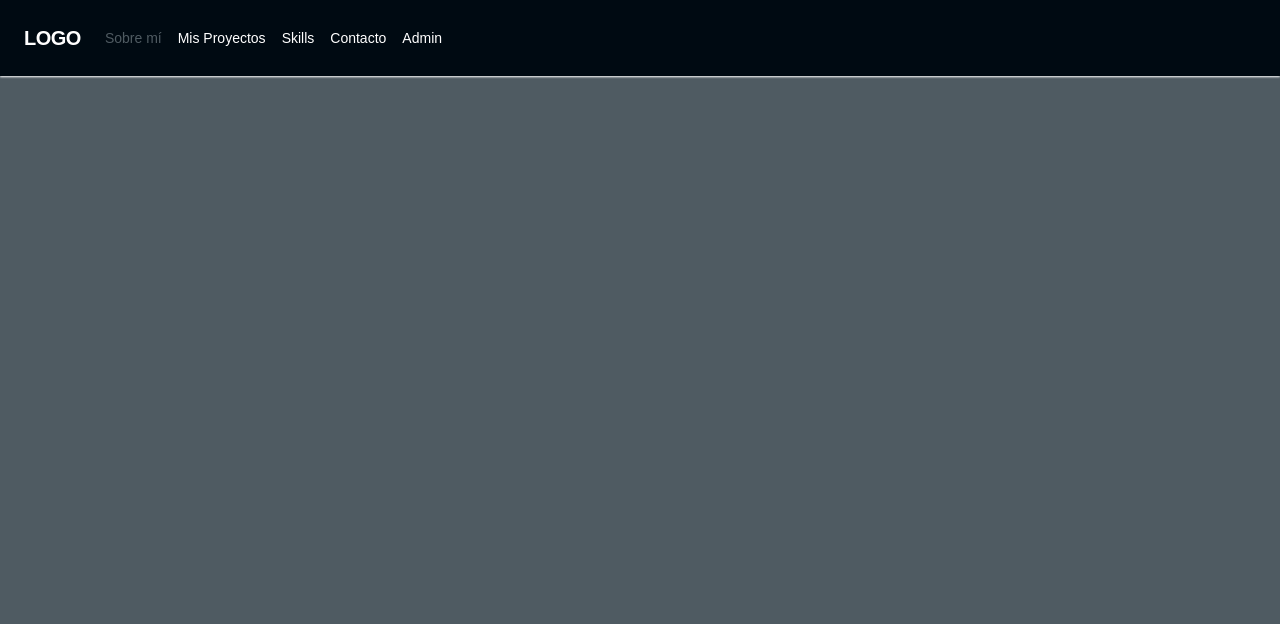
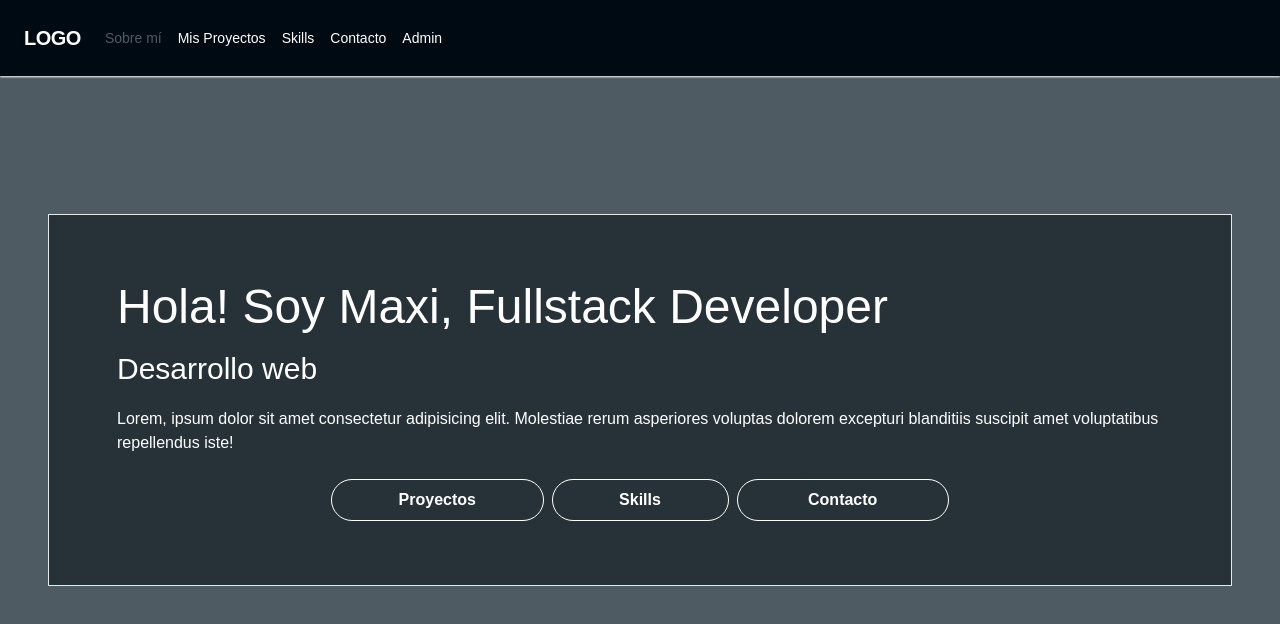
Before and after one commit to maxisosa89/portfolio-frontend, a React (Create React App) app: page /about in a window 1280 px wide. Shown: the top 624 px of the page. Built offline with nearby package versions, Linux system fonts and the light colour scheme.

Commit message:
about page (#38)

```diff
--- a/src/assets/main.css
+++ b/src/assets/main.css
@@ -527,6 +527,12 @@ video {
 .m-8 {
   margin: 2rem;
 }
+.m-auto {
+  margin: auto;
+}
+.m-3 {
+  margin: 0.75rem;
+}
 .my-6 {
   margin-top: 1.5rem;
   margin-bottom: 1.5rem;
@@ -539,6 +545,10 @@ video {
   margin-left: auto;
   margin-right: auto;
 }
+.mx-2 {
+  margin-left: 0.5rem;
+  margin-right: 0.5rem;
+}
 .mx-0 {
   margin-left: 0px;
   margin-right: 0px;
@@ -546,10 +556,6 @@ video {
 .my-1 {
   margin-top: 0.25rem;
   margin-bottom: 0.25rem;
-}
-.mx-2 {
-  margin-left: 0.5rem;
-  margin-right: 0.5rem;
 }
 .my-2 {
   margin-top: 0.5rem;
@@ -620,6 +626,9 @@ video {
 .h-16 {
   height: 4rem;
 }
+.h-screen {
+  height: 100vh;
+}
 .h-\[200px\] {
   height: 200px;
 }
@@ -628,9 +637,6 @@ video {
 }
 .h-48 {
   height: 12rem;
-}
-.h-full {
-  height: 100%;
 }
 .h-28 {
   height: 7rem;
@@ -815,6 +821,9 @@ video {
 .p-10 {
   padding: 2.5rem;
 }
+.p-2 {
+  padding: 0.5rem;
+}
 .p-5 {
   padding: 1.25rem;
 }
@@ -832,6 +841,10 @@ video {
 .px-6 {
   padding-left: 1.5rem;
   padding-right: 1.5rem;
+}
+.py-24 {
+  padding-top: 6rem;
+  padding-bottom: 6rem;
 }
 .px-3 {
   padding-left: 0.75rem;
@@ -884,6 +897,10 @@ video {
 .text-3xl {
   font-size: 1.875rem;
   line-height: 2.25rem;
+}
+.text-5xl {
+  font-size: 3rem;
+  line-height: 1;
 }
 .font-semibold {
   font-weight: 600;
@@ -987,6 +1004,11 @@ video {
     margin: 2.5rem;
   }
 
+  .md\:mx-6 {
+    margin-left: 1.5rem;
+    margin-right: 1.5rem;
+  }
+
   .md\:mx-5 {
     margin-left: 1.25rem;
     margin-right: 1.25rem;
@@ -1045,6 +1067,10 @@ video {
     padding: 2.5rem;
   }
 
+  .md\:p-6 {
+    padding: 1.5rem;
+  }
+
   .md\:px-8 {
     padding-left: 2rem;
     padding-right: 2rem;
@@ -1059,6 +1085,11 @@ video {
 
   .lg\:col-span-2 {
     grid-column: span 2 / span 2;
+  }
+
+  .lg\:mx-12 {
+    margin-left: 3rem;
+    margin-right: 3rem;
   }
 
   .lg\:mt-0 {
@@ -1121,6 +1152,10 @@ video {
     align-items: center;
   }
 
+  .lg\:p-12 {
+    padding: 3rem;
+  }
+
   .lg\:px-2 {
     padding-left: 0.5rem;
     padding-right: 0.5rem;
--- a/src/pages/AboutPage.jsx
+++ b/src/pages/AboutPage.jsx
@@ -1,8 +1,37 @@
 import React from "react";
+import { NavLink } from "react-router-dom";
 
 export default function AboutPage () {
     return (
-        <div className="container mx-auto bg-tertiary pt-24">
+        <div className="flex justify-center h-screen container mx-auto bg-tertiary py-24">
+            <div className="border bg-secondary m-auto text-white mx-2 md:mx-6 lg:mx-12 p-2 md:p-6 lg:p-12">
+                <h1 className="text-5xl m-5">Hola! Soy Maxi, Fullstack Developer</h1>
+                <h3 className="text-3xl m-5">Desarrollo web</h3>
+                <p className="m-5">Lorem, ipsum dolor sit amet consectetur adipisicing elit. Molestiae rerum asperiores voluptas dolorem excepturi blanditiis suscipit amet voluptatibus repellendus iste!</p>
+                <div className="text-center self-end m-3">
+                    <NavLink to="/projects">
+                        <button
+                            className="border border-white bg-secondary hover:bg-tertiary text-white font-semibold py-2 px-4 lg:px-2 m-1 rounded-full w-full md:w-2/5 lg:w-1/5"
+                        >
+                                Proyectos
+                        </button>
+                    </NavLink>
+                    <NavLink to="/skills">
+                        <button
+                            className="border border-white bg-secondary hover:bg-tertiary text-white font-semibold py-2 px-4 lg:px-2 m-1 rounded-full w-full md:w-2/5 lg:w-1/6"
+                        >
+                                Skills
+                        </button>
+                    </NavLink>
+                    <NavLink to="/contact">
+                        <button
+                            className="border border-white bg-secondary hover:bg-tertiary text-white font-semibold py-2 px-4 lg:px-2 m-1 rounded-full w-full md:w-2/5 lg:w-1/5"
+                        >
+                                Contacto
+                        </button>
+                    </NavLink>
+                </div>
+            </div>
         </div>
     )
 }
```
